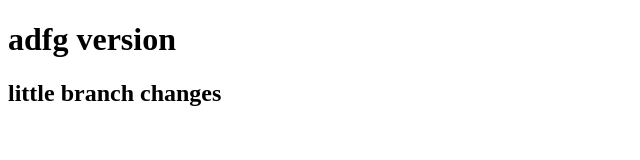
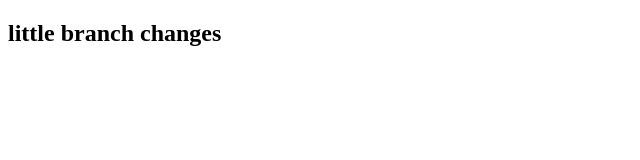
Before and after one commit to ismailAmim/testingIT, a plain HTML site: page index.html in a window 1280 px wide. Shown: the whole page, without its empty margins (0-640 px from the left). Drawn offline with Linux system fonts and the light colour scheme.

Commit message:
remove title

```diff
--- a/index.html
+++ b/index.html
@@ -7,7 +7,7 @@
     <meta name="viewport" content="width=device-width, initial-scale=1.0">
     <title>Document</title>
 </head>
-<h1>adfg version</h1>
+
 <h2>little branch changes</h2>
 
 <body>
```
